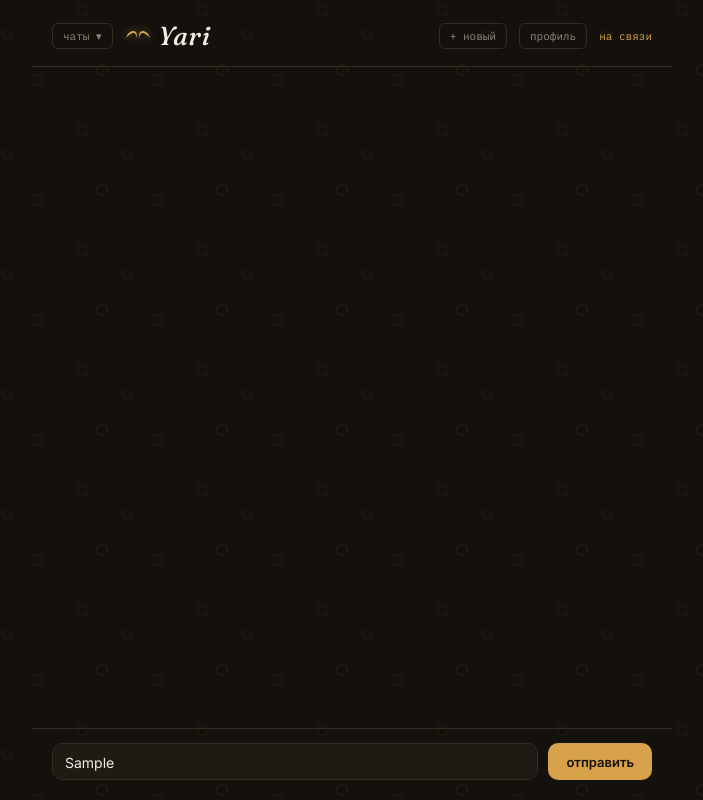
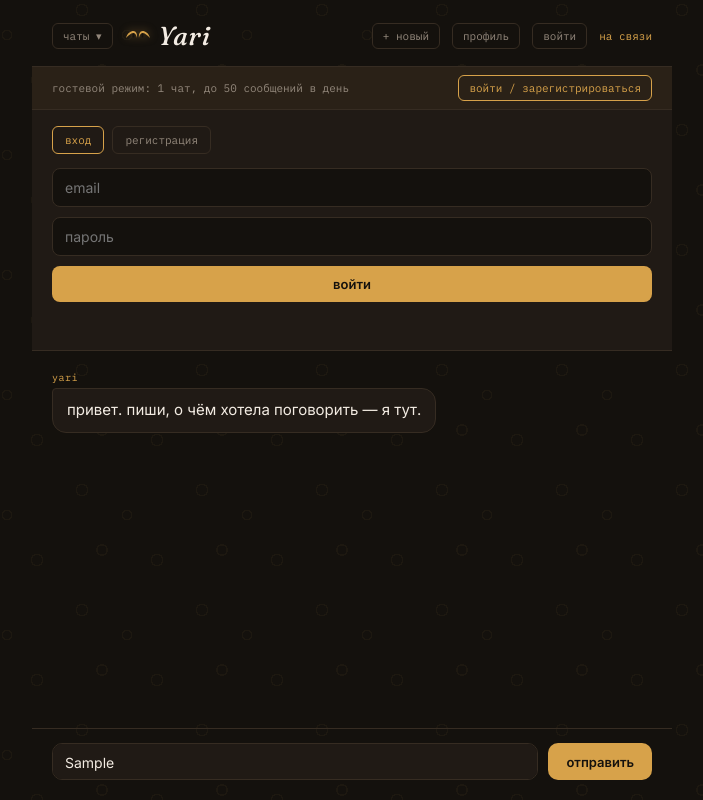
Before and after one commit to ansar55mebel-lgtm/yari-ai, a website: page public/index.html in a window 1280 px wide. Both pictures are taken after typing "Sample" into the empty fields and a click on the button "+ новый". Shown: the whole page, without its empty margins (288-991 px from the left). Drawn offline with Linux system fonts and the light colour scheme.

Commit message:
Update index.html

```diff
--- a/public/index.html
+++ b/public/index.html
@@ -26,9 +26,15 @@
       <div class="header-right">
         <button class="new-chat-btn" id="newChatBtn">+ новый</button>
         <button class="chats-toggle" id="profileToggle">профиль</button>
+        <button class="chats-toggle" id="authToggle">войти</button>
         <div class="header-status" id="status">на связи</div>
       </div>
     </header>
+
+    <div class="guest-banner" id="guestBanner">
+      <span>гостевой режим: 1 чат, до 50 сообщений в день</span>
+      <button id="guestBannerBtn">войти / зарегистрироваться</button>
+    </div>
 
     <div class="chats-panel" id="chatsPanel"></div>
 
@@ -54,6 +60,24 @@
       </div>
     </div>
 
+    <div class="auth-panel" id="authPanel">
+      <div class="auth-tabs">
+        <button class="auth-tab active" id="tabLogin" type="button">вход</button>
+        <button class="auth-tab" id="tabRegister" type="button">регистрация</button>
+      </div>
+      <form class="auth-form" id="loginForm">
+        <input type="email" id="loginEmail" placeholder="email" required autocomplete="email" />
+        <input type="password" id="loginPassword" placeholder="пароль" required autocomplete="current-password" />
+        <button type="submit">войти</button>
+      </form>
+      <form class="auth-form" id="registerForm" style="display:none">
+        <input type="email" id="registerEmail" placeholder="email" required autocomplete="email" />
+        <input type="password" id="registerPassword" placeholder="пароль (от 6 символов)" required autocomplete="new-password" />
+        <button type="submit">зарегистрироваться</button>
+      </form>
+      <div class="auth-error" id="authError"></div>
+    </div>
+
     <main class="chat" id="chat"></main>
 
     <form class="composer" id="composer">
```
